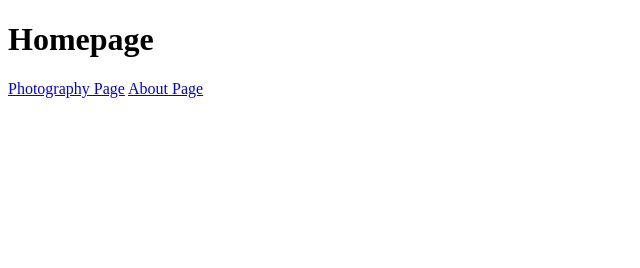
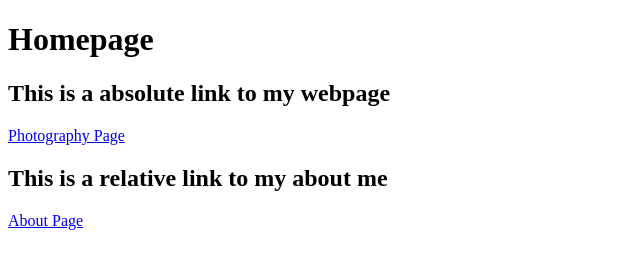
Before and after one commit to gruenkyle/odin-links-images-practice, a plain HTML site: page index.html in a window 1280 px wide. Shown: the whole page, without its empty margins (0-640 px from the left). Drawn offline with Linux system fonts and the light colour scheme.

Commit message:
Pages Directory added, about page moved with minor updates

```diff
--- a/index.html
+++ b/index.html
@@ -13,11 +13,13 @@
         <body>
             <h1>Homepage</h1>
 
+            <h2>This is a absolute link to my webpage</h2>
             <!--This element is used to anchor html to link to another page
             We are using an absolute link since its another webpage
             not within the same website-->
-            <a href="https://www.kalephotography.com">Photography Page</a>
+            <a href="https://www.kalephotography.com">Photography Page</a><br>
 
+            <h2>This is a relative link to my about me</h2>
             <!--This element is a relative link since it is within the same
             website and not a disconnected one -->
             <a href="about.html">About Page</a>
```
Also changed, not shown: pages/about.html (renamed from about.html).
